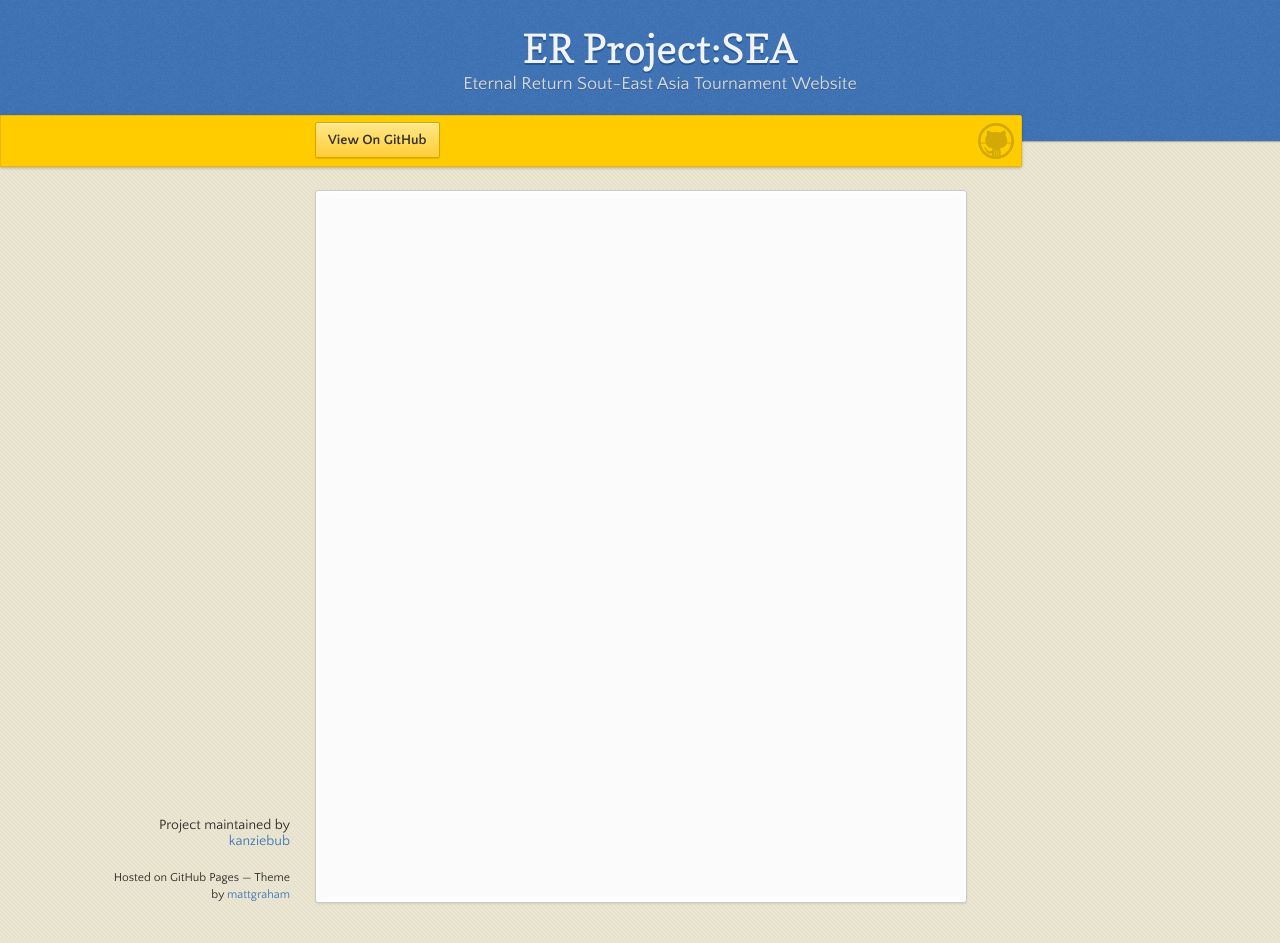
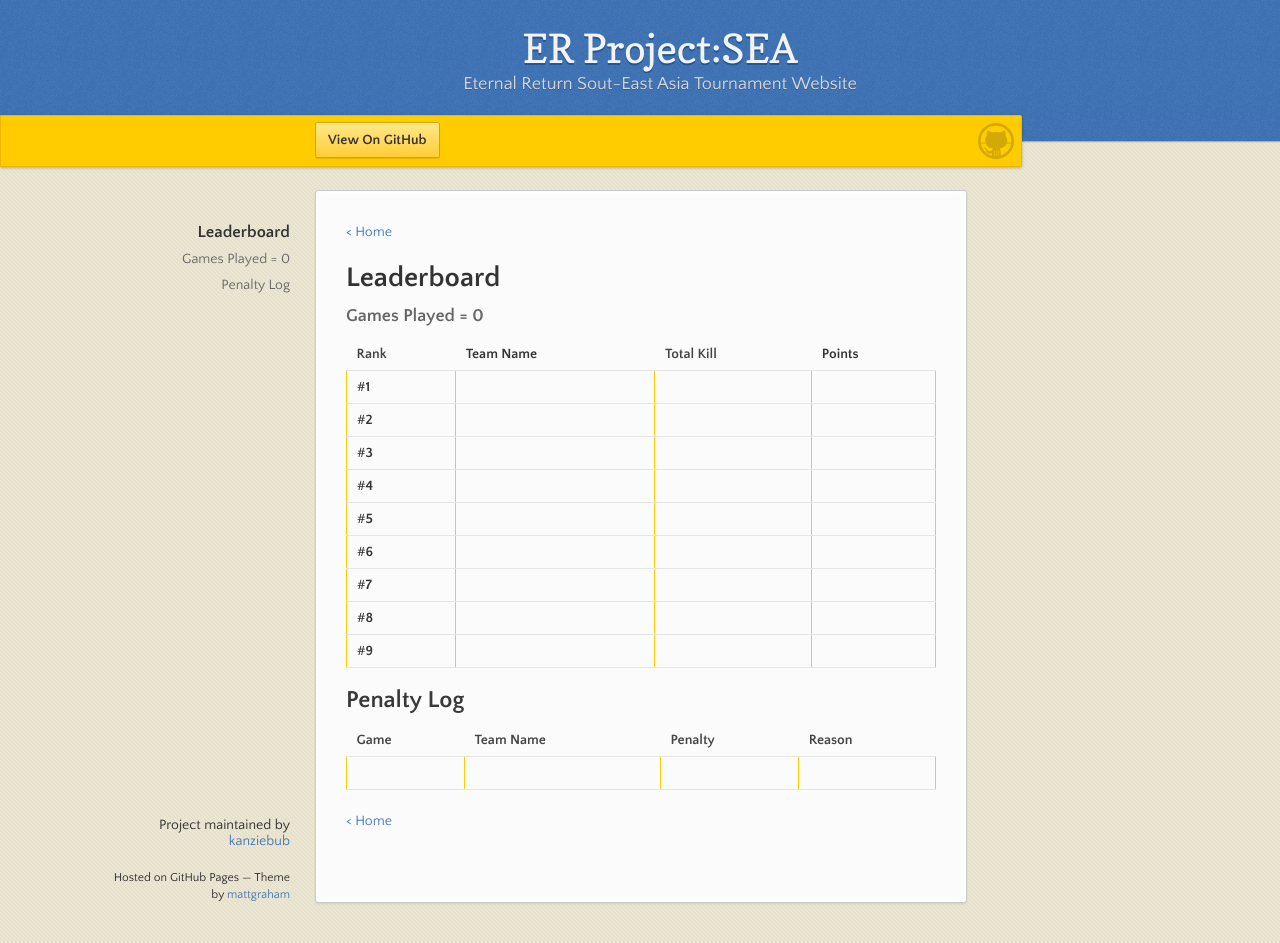
Before and after one commit to kanziebub/ProjectSEA, a Jekyll site: the page built from season/01/finals.md, in a window 1280 px wide and 943 px high. Built offline with Jekyll 4.4.1, drawn with Linux system fonts in a browser that asks for light colours; our own code applies the rules of GitHub Pages for plain Markdown files.

Commit message:
update/home button

```diff
--- a/season/01/finals.md
+++ b/season/01/finals.md
@@ -0,0 +1,29 @@
+---
+layout: default
+---
+
+[< Home](https://kanziebub.github.io/ProjectSEA/)
+
+# **Leaderboard**
+
+### Games Played = 0
+
+|  Rank  | **Team Name**         | Total Kill | **Points** |
+|:-------|:----------------------|:-----------|:-----------|
+| #**1** |                       |            |            |
+| #**2** |                       |            |            |
+| #**3** |                       |            |            |
+| #**4** |                       |            |            |
+| #**5** |                       |            |            |
+| #**6** |                       |            |            |
+| #**7** |                       |            |            |
+| #**8** |                       |            |            |
+| #**9** |                       |            |            |
+
+## Penalty Log
+
+|  Game  | Team Name | Penalty | Reason                |
+|:-------|:----------|:--------|:----------------------|
+|        |           |         |                       |
+
+[< Home](https://kanziebub.github.io/ProjectSEA/)
```
Also changed, not shown: season/01/qualifiers.md (+4 -2 lines), season/01/teams.md (+12 -0 lines).
